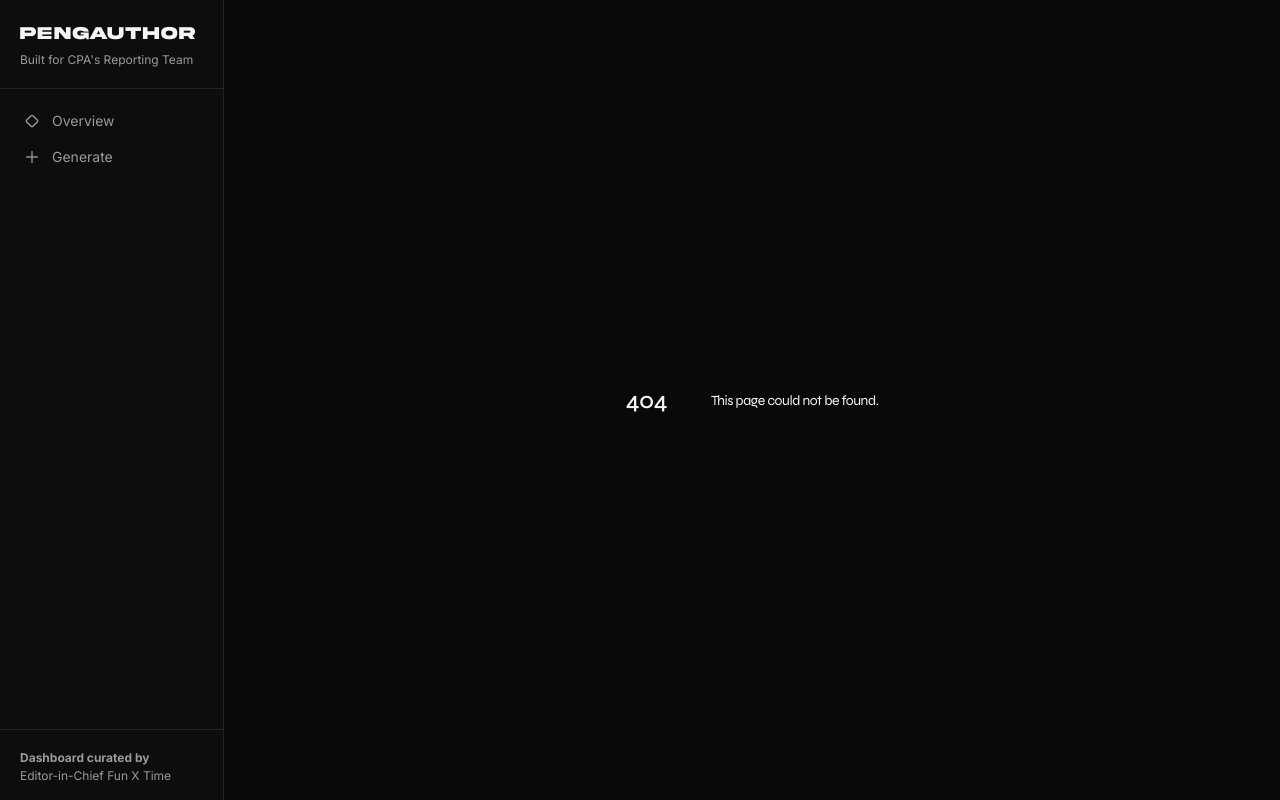
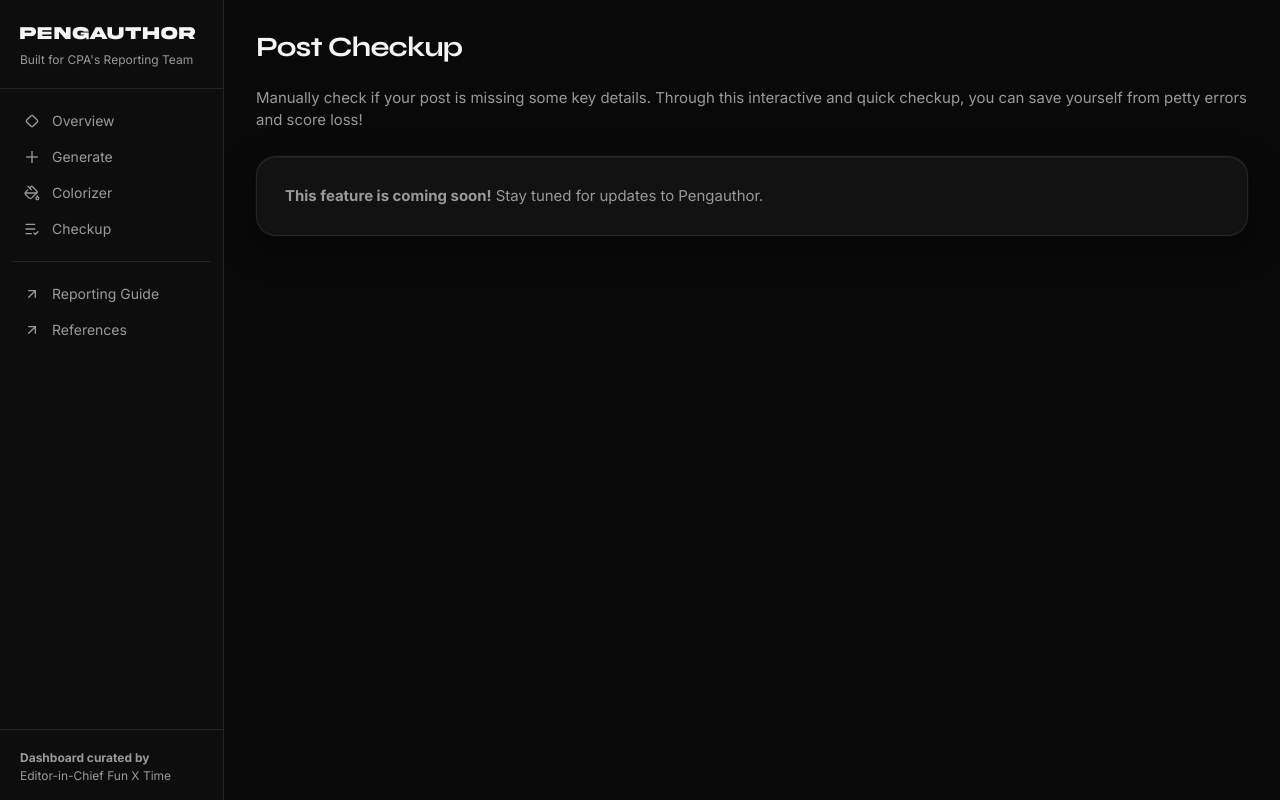
Before and after one commit to FunXTime/Pengauthor, a Next.js app: page /checkup in a window 1280 px wide. Before the commit this address had no page. Built offline with nearby package versions, Linux system fonts and the light colour scheme.

Commit message:
v0.3.0
- Create app/colorizer
- Create app/checkup
- Update sidebar
- Restructure files
- Reformat code

```diff
--- /dev/null
+++ b/app/checkup/page.jsx
@@ -0,0 +1,16 @@
+export default function CheckupPage() {
+  return (
+    <div className="space-y-6 p-8">
+      <h1>Post Checkup</h1>
+      <p className="text-faint">
+        Manually check if your post is missing some key details. Through this interactive and quick checkup, you can save yourself from petty errors and score loss!
+      </p>
+
+      <section>
+        <p className="text-faint">
+          <strong>This feature is coming soon!</strong> Stay tuned for updates to Pengauthor.
+        </p>
+      </section>
+    </div>
+  );
+}
--- /dev/null
+++ b/app/colorizer/page.jsx
@@ -0,0 +1,16 @@
+export default function ColorizerPage() {
+  return (
+    <div className="space-y-6 p-8">
+      <h1>Colorizer</h1>
+      <p className="text-faint">
+        Automatically color the names of armies, organizations, and tournaments using our tool.
+      </p>
+
+      <section>
+        <p className="text-faint">
+          <strong>This feature is coming soon!</strong> Stay tuned for updates to Pengauthor.
+        </p>
+      </section>
+    </div>
+  );
+}
--- a/app/generate/page.jsx
+++ b/app/generate/page.jsx
@@ -2,8 +2,8 @@
 
 import { useEffect, useState } from "react";
 import { DEFAULT_GENERATOR_DATA as DEFAULT_FORM_DATA } from "@/config";
-import GenerateForm from "@/components/GenerateForm";
-import GenerateEditor from "@/components/GenerateEditor";
+import GenerateForm from "@/components/GeneratePage/GenerateForm";
+import GenerateEditor from "@/components/GeneratePage/GenerateEditor";
 import getTemplate from "@/lib/boilerplate/getTemplate";
 import compile from "@/lib/boilerplate/compile";
 
--- a/app/layout.jsx
+++ b/app/layout.jsx
@@ -29,43 +29,27 @@ export const metadata = {
   manifest: "/manifest.webmanifest",
   icons: {
     icon: [
-      {
-        url: "/icons/favicon.ico",
-        sizes: "48x48",
-        type: "image/x-icon"
-      },
-      {
-        url: "/icons/favicon.png",
-        sizes: "96x96",
-        type: "image/png"
-      },
-      {
-        url: "/icons/favicon.svg",
-        type: "image/svg+xml"
-      },
+      { url: "/icons/favicon.ico", sizes: "48x48", type: "image/x-icon" },
+      { url: "/icons/favicon.png", sizes: "96x96", type: "image/png" },
+      { url: "/icons/favicon.svg", type: "image/svg+xml" }
     ],
     apple: [
-      {
-        url: "/icons/apple-icon.png",
-        sizes: "180x180",
-        type: "image/png"
-      },
+      { url: "/icons/apple-icon.png", sizes: "180x180", type: "image/png" }
     ],
     shortcut: "/icons/favicon.ico"
   }
 };
 
 const LISTED_PAGES = [
-  {
-    label: "Overview",
-    href: "/overview",
-    icon: "overview"
-  },
-  {
-    label: "Generate",
-    href: "/generate",
-    icon: "generate"
-  },
+  { label: "Overview", href: "/overview", icon: "overview" },
+  { label: "Generate", href: "/generate", icon: "generate" },
+  { label: "Colorizer", href: "/colorizer", icon: "colorizer" },
+  { label: "Checkup", href: "/checkup", icon: "checkup" },
+];
+
+const EXTERNAL_PAGES = [
+  { label: "Reporting Guide", href: "https://cparmies.org/reporting-guide" },
+  { label: "References", href: "https://docs.google.com/spreadsheets/d/1SlH7i96flqBZwUM7CM1hj5MjzTLiTeuAtyTEfyJX_fA/edit?usp=sharing" }
 ];
 
 export default function RootLayout({ children }) {
@@ -96,6 +80,24 @@ export default function RootLayout({ children }) {
                   </li>
                 ))}
               </ul>
+
+              <hr className="my-4 border-edge" />
+
+              <ul className="space-y-1">
+                {EXTERNAL_PAGES.map((item) => (
+                  <li key={item.href + item.label}>
+                    <a
+                      href={item.href}
+                      target="_blank"
+                      rel="noopener noreferrer"
+                      className="flex items-center gap-3 rounded-xl px-3 py-1.5 text-sm text-faint transition-all hover:bg-panel-raised hover:text-ink"
+                    >
+                      <Icon name="arrowUpRight" />
+                      <span>{item.label}</span>
+                    </a>
+                  </li>
+                ))}
+              </ul>
             </nav>
 
             <div className="border-t border-edge px-5 py-4">
--- a/components/Icon.jsx
+++ b/components/Icon.jsx
@@ -1,26 +1,92 @@
-export default function Icon({ name, className = "" }) {
+const defaultClassName = "h-4 w-4";
+const svgProps = {
+  fill: "none",
+  stroke: "currentColor",
+  strokeWidth: "2",
+  strokeLinecap: "round",
+  strokeLinejoin: "round"
+};
+
+export default function Icon({
+  name,
+  className = ""
+}) {
+  const svgClassName = className || defaultClassName;
+
   switch (name) {
     case "overview":
       return (
-        <svg className={className || "h-4 w-4"} viewBox="0 0 24 24" fill="none" stroke="currentColor" strokeWidth="2">
+        <svg
+          className={svgClassName}
+          viewBox="0 0 24 24"
+          fill="none"
+          stroke="currentColor"
+          strokeWidth="2"
+        >
           <path d="M12 3.5c.5 0 1 .2 1.4.6l6.5 6.5c.8.8.8 2 0 2.8l-6.5 6.5c-.4.4-.9.6-1.4.6s-1-.2-1.4-.6l-6.5-6.5c-.8-.8-.8-2 0-2.8l6.5-6.5c.4-.4.9-.6 1.4-.6Z" />
         </svg>
       );
 
     case "generate":
       return (
-        <svg className={className || "h-4 w-4"} viewBox="0 0 24 24" fill="none" stroke="currentColor" strokeWidth="2">
+        <svg
+          className={svgClassName}
+          viewBox="0 0 24 24"
+          fill="none"
+          stroke="currentColor"
+          strokeWidth="2"
+        >
           <path d="M12 3v18" />
           <path d="M3 12h18" />
+        </svg>
+      );
+
+    case "colorizer":
+      return (
+        <svg
+          className={svgClassName}
+          viewBox="0 0 24 24"
+          {...svgProps}
+        >
+          <path d="M11 7 6 2" />
+          <path d="M18.992 12H2.041" />
+          <path d="M21.145 18.38A3.34 3.34 0 0 1 20 16.5a3.3 3.3 0 0 1-1.145 1.88c-.575.46-.855 1.02-.855 1.595A2 2 0 0 0 20 22a2 2 0 0 0 2-2.025c0-.58-.285-1.13-.855-1.595" />
+          <path d="m8.5 4.5 2.148-2.148a1.205 1.205 0 0 1 1.704 0l7.296 7.296a1.205 1.205 0 0 1 0 1.704l-7.592 7.592a3.615 3.615 0 0 1-5.112 0l-3.888-3.888a3.615 3.615 0 0 1 0-5.112L5.67 7.33" />
+        </svg>
+      );
+
+    case "checkup":
+      return (
+        <svg
+          className={svgClassName}
+          viewBox="0 0 24 24"
+          {...svgProps}
+        >
+          <path d="M16 5H3" />
+          <path d="M16 12H3" />
+          <path d="M11 19H3" />
+          <path d="m15 18 2 2 4-4" />
+        </svg>
+      );
+
+    case "arrowUpRight":
+      return (
+        <svg
+          className={svgClassName}
+          viewBox="0 0 24 24"
+          {...svgProps}
+        >
+          <path d="M7 17 17 7" />
+          <path d="M7 7h10v10" />
         </svg>
       );
 
     case "chevronDown":
       return (
         <svg
+          className={className}
           viewBox="0 0 16 16"
           fill="currentColor"
-          className={className}
         >
           <path d="M4.47 6.47a.75.75 0 0 1 1.06 0L8 8.94l2.47-2.47a.75.75 0 1 1 1.06 1.06l-3 3a.75.75 0 0 1-1.06 0l-3-3a.75.75 0 0 1 0-1.06Z" />
         </svg>
@@ -29,13 +95,9 @@ export default function Icon({ name, className = "" }) {
     case "plus":
       return (
         <svg
+          className={svgClassName}
           viewBox="0 0 24 24"
-          fill="none"
-          stroke="currentColor"
-          strokeWidth="2"
-          strokeLinecap="round"
-          strokeLinejoin="round"
-          className={className || "h-4 w-4"}
+          {...svgProps}
         >
           <path d="M12 5v14" />
           <path d="M5 12h14" />
@@ -45,13 +107,9 @@ export default function Icon({ name, className = "" }) {
     case "magicWand":
       return (
         <svg
+          className={svgClassName}
           viewBox="0 0 24 24"
-          fill="none"
-          stroke="currentColor"
-          strokeWidth="2"
-          strokeLinecap="round"
-          strokeLinejoin="round"
-          className={className || "h-4 w-4"}
+          {...svgProps}
         >
           <path d="m21.64 3.64-1.28-1.28a1.21 1.21 0 0 0-1.72 0L2.36 18.64a1.21 1.21 0 0 0 0 1.72l1.28 1.28a1.2 1.2 0 0 0 1.72 0L21.64 5.36a1.2 1.2 0 0 0 0-1.72" />
           <path d="m14 7 3 3" />
@@ -67,13 +125,9 @@ export default function Icon({ name, className = "" }) {
     case "x":
       return (
         <svg
-          className={className || "h-4 w-4"}
+          className={svgClassName}
           viewBox="0 0 24 24"
-          fill="none"
-          stroke="currentColor"
-          strokeWidth="2"
-          strokeLinecap="round"
-          strokeLinejoin="round"
+          {...svgProps}
         >
           <path d="M18 6 6 18" />
           <path d="m6 6 12 12" />
--- a/package.json
+++ b/package.json
@@ -3,7 +3,7 @@
   "description": "CPA Media Department's premier writing tool",
   "author": "Fun X Time",
   "license": "MIT",
-  "version": "0.2.1",
+  "version": "0.3.0",
   "private": true,
   "scripts": {
     "dev": "next dev",
```
Also changed, not shown: components/GeneratePage/GenerateEditor.jsx (renamed from components/GenerateEditor.jsx), components/GeneratePage/GenerateForm.jsx (renamed from components/GenerateForm.jsx), 1 other file (tests, documents, lock files or other folders).
